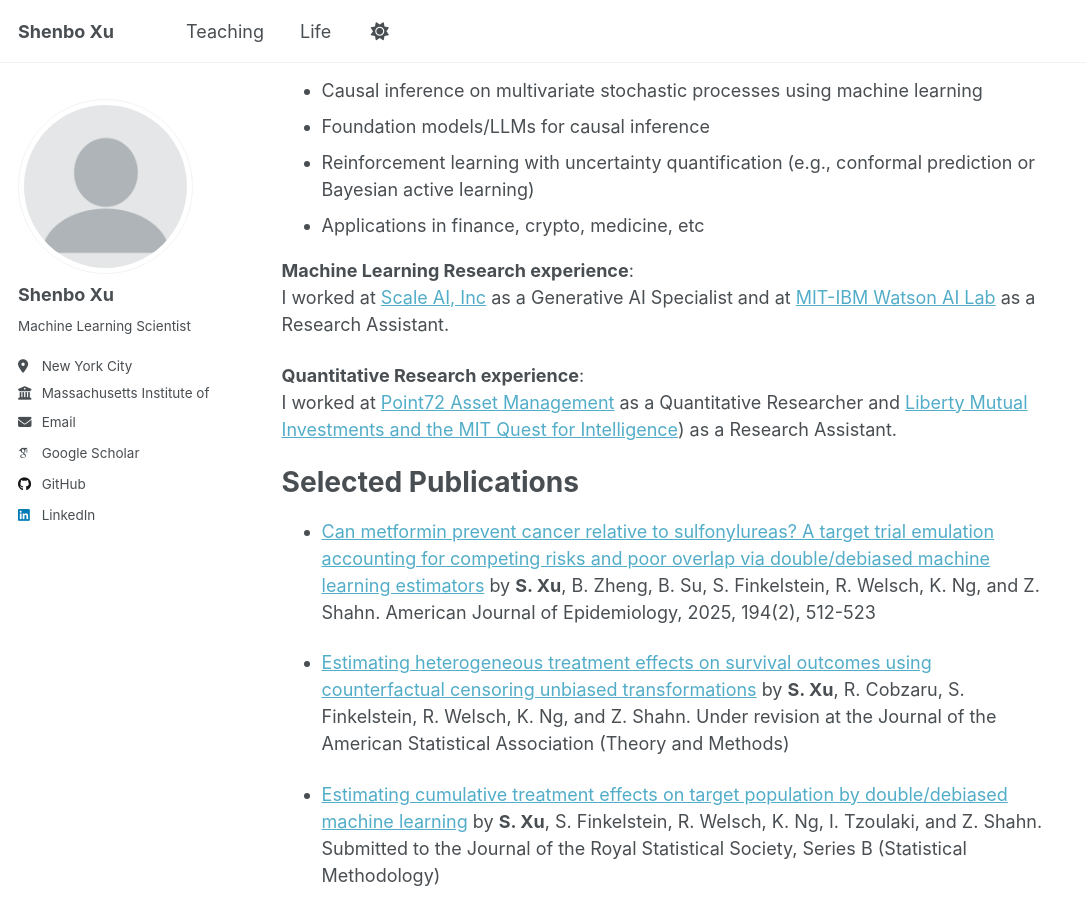
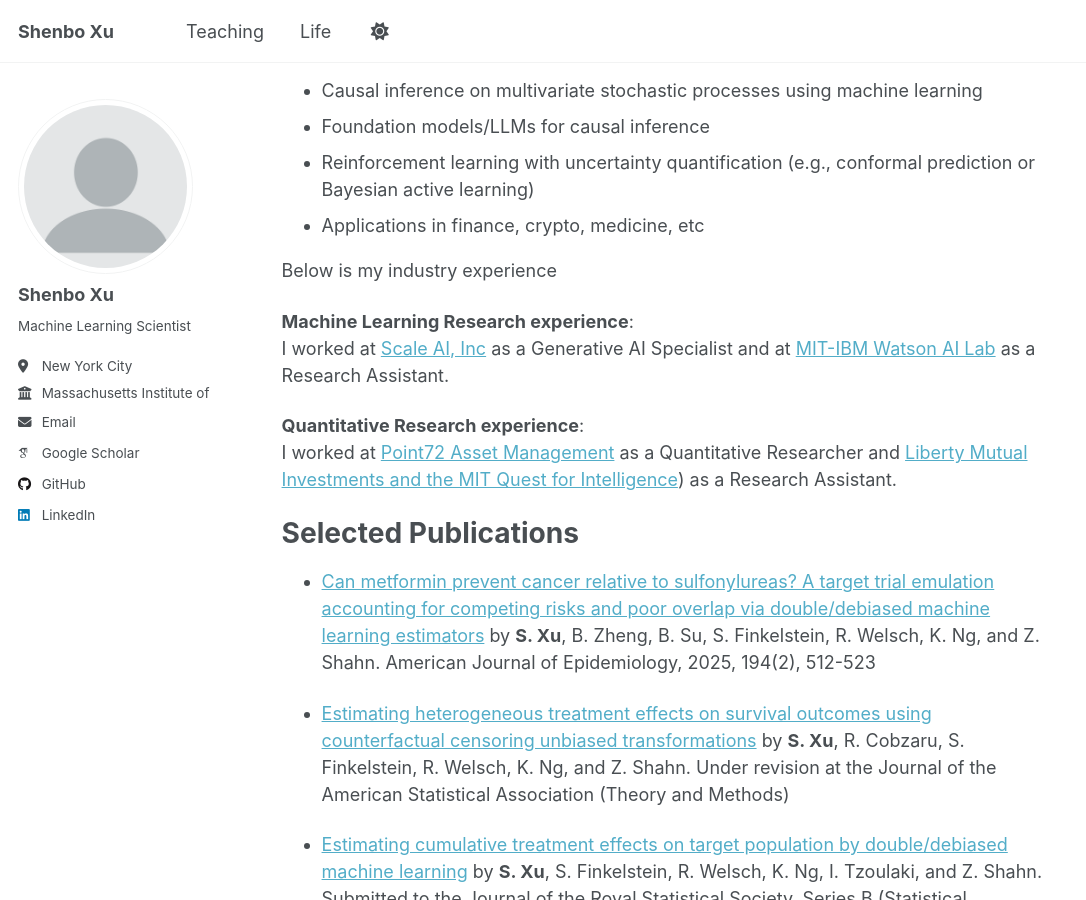
Before and after one commit to xushenbo/xushenbo.github.io, a Jekyll site: the page built from _pages/about.md, in a window 1280 px wide and 900 px high, scrolled down 323 px. Shown: the whole window, without its empty margins (0-1086 px from the left). Built offline with Jekyll 4.4.1, drawn with Linux system fonts in a browser that asks for light colours; some web fonts are replaced; a script that is not in the unit is left out.

Commit message:
Update about.md

```diff
--- a/_pages/about.md
+++ b/_pages/about.md
@@ -17,6 +17,8 @@ My research centers on the next generation of (generative) AI/ML for data-driven
 - Foundation models/LLMs for causal inference
 - Reinforcement learning with uncertainty quantification (e.g., conformal prediction or Bayesian active learning)
 - Applications in finance, crypto, medicine, etc
+
+Below is my industry experience
 
 **Machine Learning Research experience**:
 I worked at [Scale AI, Inc](https://scale.com/) as a Generative AI Specialist and at [MIT-IBM Watson AI Lab](https://mitibmwatsonailab.mit.edu/) as a Research Assistant.
```
